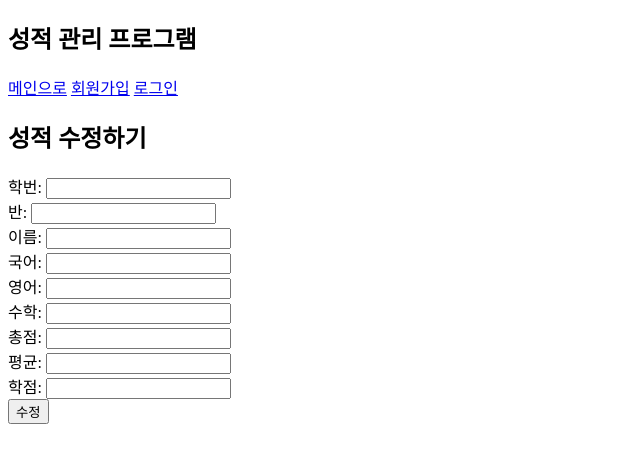
After one commit to tasueom/20250926-score-oracledb-account, a Flask app: template templates/my_score.html in a window 1280 px wide. The commit adds this page. Shown: the top 463 px of the page, without its empty margins (0-640 px from the left). Run offline with Flask 3, Linux system fonts and the light colour scheme; the template is opened without the code that fills it, so the values that code supplies are empty.

Commit message:
feat: 본인 성적 조회 구현중(중간저장)

```diff
--- a/app.py
+++ b/app.py
@@ -138,6 +138,24 @@ def signout():
     session.clear()
     return redirect(url_for("index"))
 
+#학생 계정용 본인 성적 조회
+@app.route("/my_score")
+def my_score():
+    sno = session.get("sno")
+
+    conn, cur = conn_db()
+    cur.execute("""
+                select s.sno, s.ban, s.sname, c.kor, c.eng, c.mat, c.tot, c.average, c.grade
+                from scores c
+                join students s on s.sno=c.sno
+                where sno=:1
+                """,(sno,))
+    score = cur.fetchone()
+
+    conn.close()
+
+    return ren("my_score.html", score=score, sno = session.get("sno"), role=session.get("role"))
+
 #관리자용 성적 조회
 @app.route("/score_list")
 def score_list():
--- a/templates/layout.html
+++ b/templates/layout.html
@@ -13,6 +13,8 @@
         {% if role=="admin" %}
         <a href="{{url_for('score_list')}}">성적 목록 조회</a>
         <a href="{{url_for('insert_score')}}">성적 입력</a>
+        {% elif role=="student" %}
+        <a href="{{url_for('my_score')}}">내 성적 확인</a>
         {% endif %}
 
         {% if not sno %}
--- /dev/null
+++ b/templates/my_score.html
@@ -0,0 +1,23 @@
+{% extends "layout.html" %}
+
+{% block title %}
+내 성적 확인
+{% endblock %}
+
+{% block content %}
+
+<h2>성적 수정하기</h2>
+<form method="post" action="{{url_for('update_score',sno=score[0])}}">
+    학번: <input type="text" name="sno" value="{{score[0]}}" readonly><br>
+    반: <input type="text" name="ban" value="{{score[1]}}" readonly><br>
+    이름: <input type="text" name="sname" value="{{score[2]}}" readonly><br>
+    국어: <input type="text" name="kor" value="{{score[3]}}"><br>
+    영어: <input type="text" name="eng" value="{{score[4]}}"><br>
+    수학: <input type="text" name="mat" value="{{score[5]}}"><br>
+    총점: <input type="text" name="tot" value="{{score[6]}}" readonly><br>
+    평균: <input type="text" name="avg" value="{{score[7]}}" readonly><br>
+    학점: <input type="text" name="mat" value="{{score[8]}}" readonly><br>
+    <button type="submit">수정</button>
+</form>
+
+{% endblock %}
```
